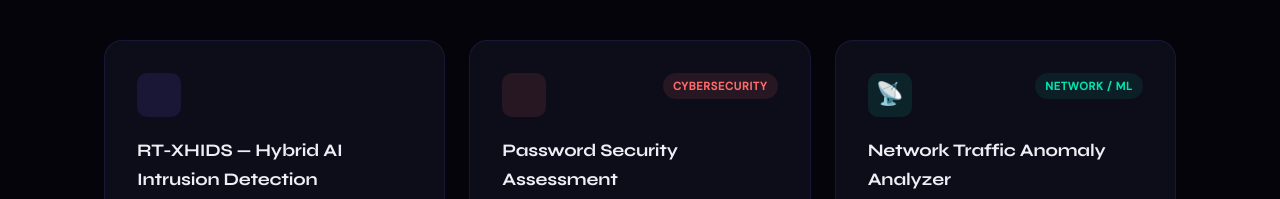
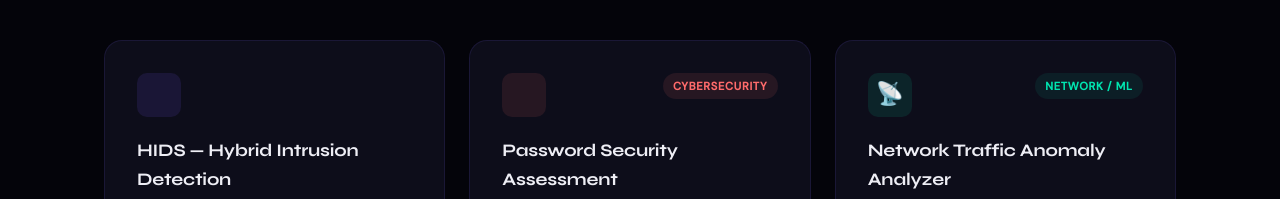
Before and after one commit to kotagiri-jyothika/portfolio, a plain HTML site: page index.html in a window 1280 px wide. Shown: the part 3420-3619 px from the top of the page. Drawn offline with nearby package versions, Linux system fonts and the light colour scheme.

```diff
--- a/index.html
+++ b/index.html
@@ -703,7 +703,7 @@
       <div class="project-top">
         <div class="project-icon purple"></div>
       </div>
-      <div class="project-name">RT-XHIDS — Hybrid AI Intrusion Detection</div>
+      <div class="project-name">HIDS — Hybrid Intrusion Detection</div>
       <p class="project-desc">
         A 5-model ML ensemble (Random Forest, Extra Trees, XGBoost, LightGBM, Deep Neural Networks) with SHAP-based Explainable AI for real-time network intrusion detection. Achieves high accuracy and transparency, validated on NSL-KDD and UNSW-NB15 datasets. Targeting publication at FACEIT-2026, NIT Warangal (Springer LNNS, Scopus-indexed). Features a Streamlit dashboard with three-tier confidence thresholding.
       </p>
```
